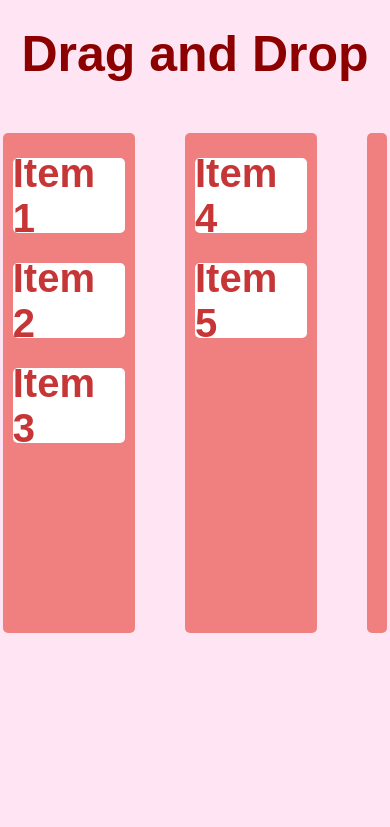
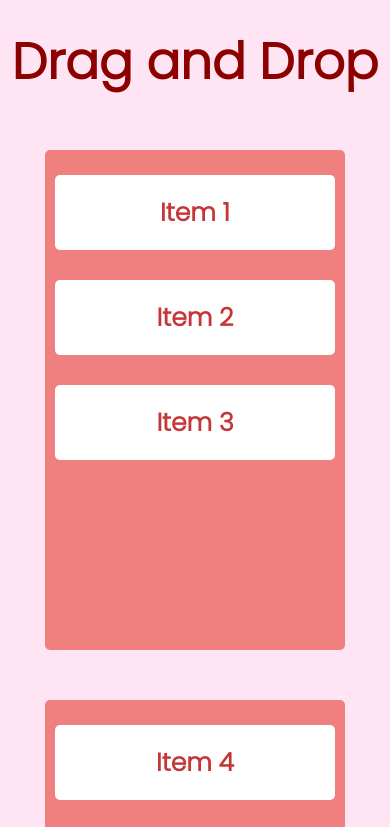
Before and after one commit to Nicole-Marinho-Espindola/Drag-and-Drop, a plain HTML site: page index.html in a window 390 px wide. Shown: the top 827 px of the page. Drawn offline with Linux system fonts and the light colour scheme.

Commit message:
alterando a fonte e colocando o flex-wrap

```diff
--- a/style.css
+++ b/style.css
@@ -1,9 +1,11 @@
+@import url('https://fonts.googleapis.com/css2?family=Poppins:wght@300&family=Unica+One&display=swap');
+
 * {
     margin: 0;
     padding: 0;
     box-sizing: border-box;
     background-color: #ffe5f3;
-    font-family: Arial, Helvetica, sans-serif;
+    font-family: 'Poppins', sans-serif;
 }
 
 /* Title */
@@ -12,6 +14,7 @@
     justify-content: center;
     align-items: center;
     margin-top: 25px;
+    font-weight: bold;
 }
 
 .main-title {
@@ -23,6 +26,7 @@
 /* Card */
 .card-block {
     display: flex;
+    flex-wrap: wrap;
     justify-content: center;
     align-items: center;
     margin-top: 25px;
@@ -48,7 +52,7 @@
     height: 75px;
     width: 100%;
     color: #c63637;
-    font-size: 40px;
+    font-size: 25px;
     font-weight: bold;
     border-radius: 5px;
     margin: 15px;
@@ -57,3 +61,14 @@
 .dragging {
     opacity: 0.5;
 }
+
+@media (max-width: 600px)
+{
+  .page-title{
+    display: flex;
+    justify-content: center;
+    align-items: center;
+    font-size: 30px;
+  }
+
+}
```
